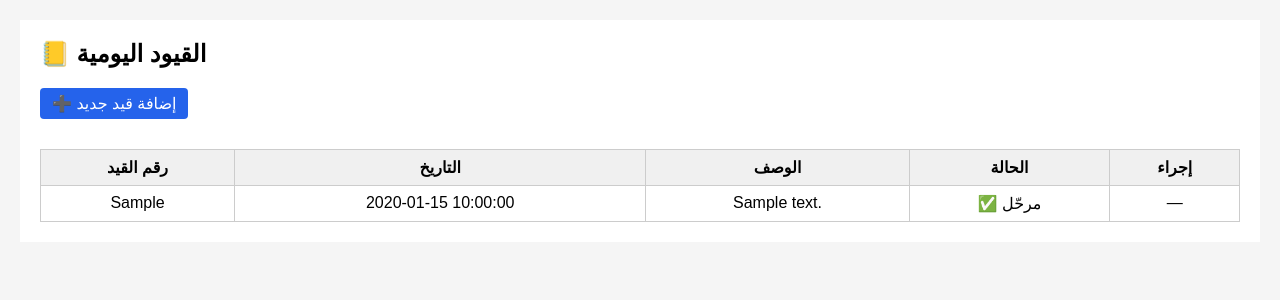
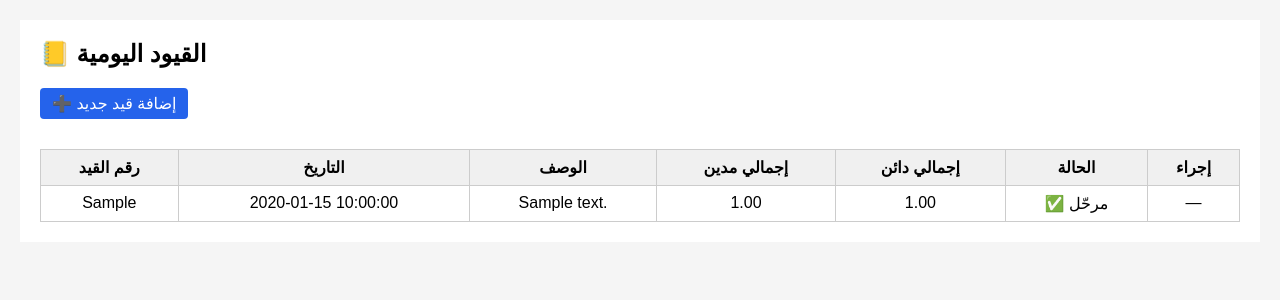
Before and after one commit to esamkrada-svg/accounting-system, a Python web app: template app/templates/journal/index.html in a window 1280 px wide. Shown: the part 66-366 px from the top of the page. Run offline with Jinja, Linux system fonts and the light colour scheme; the template is opened without the code that fills it: most values are stand-ins (such as "Sample title", 1, 10 or a date in 2020).

Commit message:
Update index.html

```diff
--- a/app/templates/journal/index.html
+++ b/app/templates/journal/index.html
@@ -24,6 +24,8 @@
             <th>رقم القيد</th>
             <th>التاريخ</th>
             <th>الوصف</th>
+            <th>إجمالي مدين</th>
+            <th>إجمالي دائن</th>
             <th>الحالة</th>
             <th>إجراء</th>
         </tr>
@@ -35,6 +37,8 @@
                 <td>{{ e.entry_no or "—" }}</td>
                 <td>{{ e.date }}</td>
                 <td>{{ e.description }}</td>
+                <td>{{ "%.2f"|format(e.total_debit) }}</td>
+                <td>{{ "%.2f"|format(e.total_credit) }}</td>
                 <td>
                     {% if e.posted %}
                         ✅ مرحّل
@@ -65,7 +69,7 @@
             {% endfor %}
         {% else %}
             <tr>
-                <td colspan="5" style="text-align:center">
+                <td colspan="7" style="text-align:center">
                     لا توجد قيود محاسبية
                 </td>
             </tr>
```
